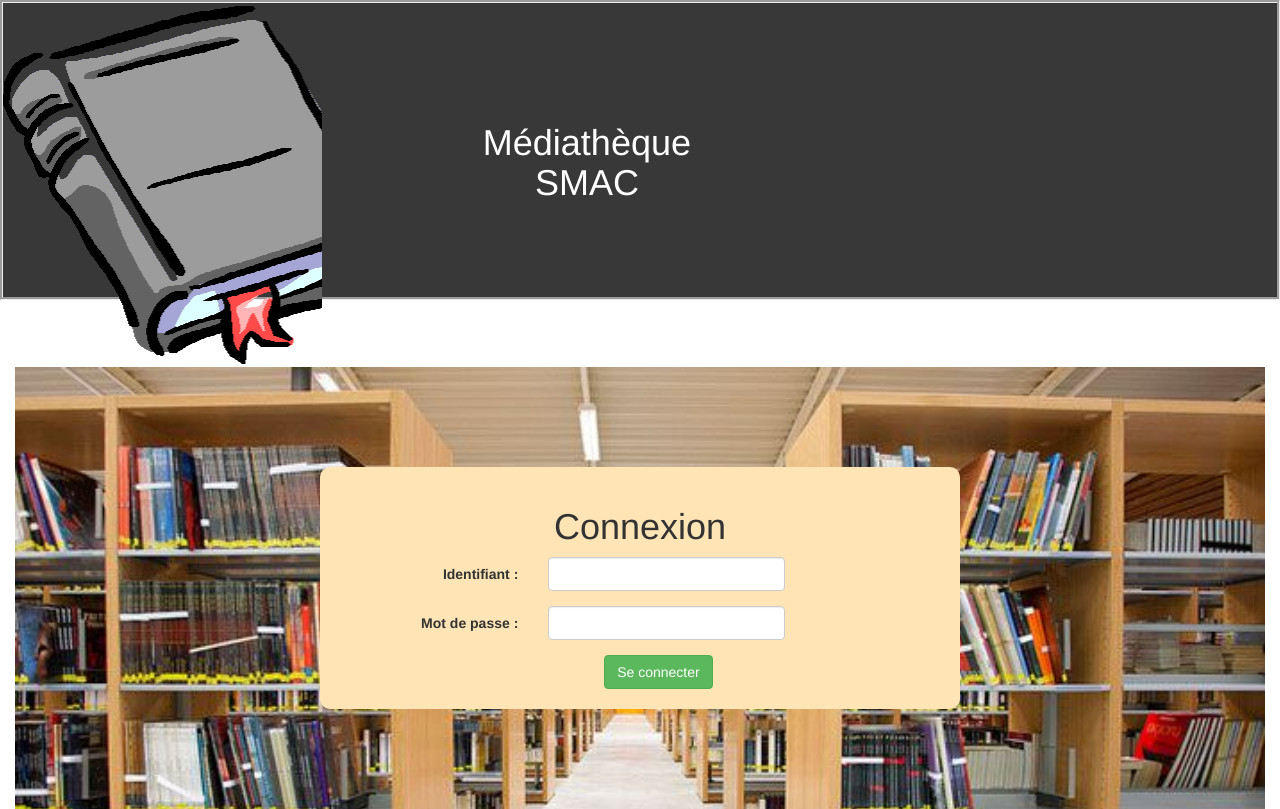
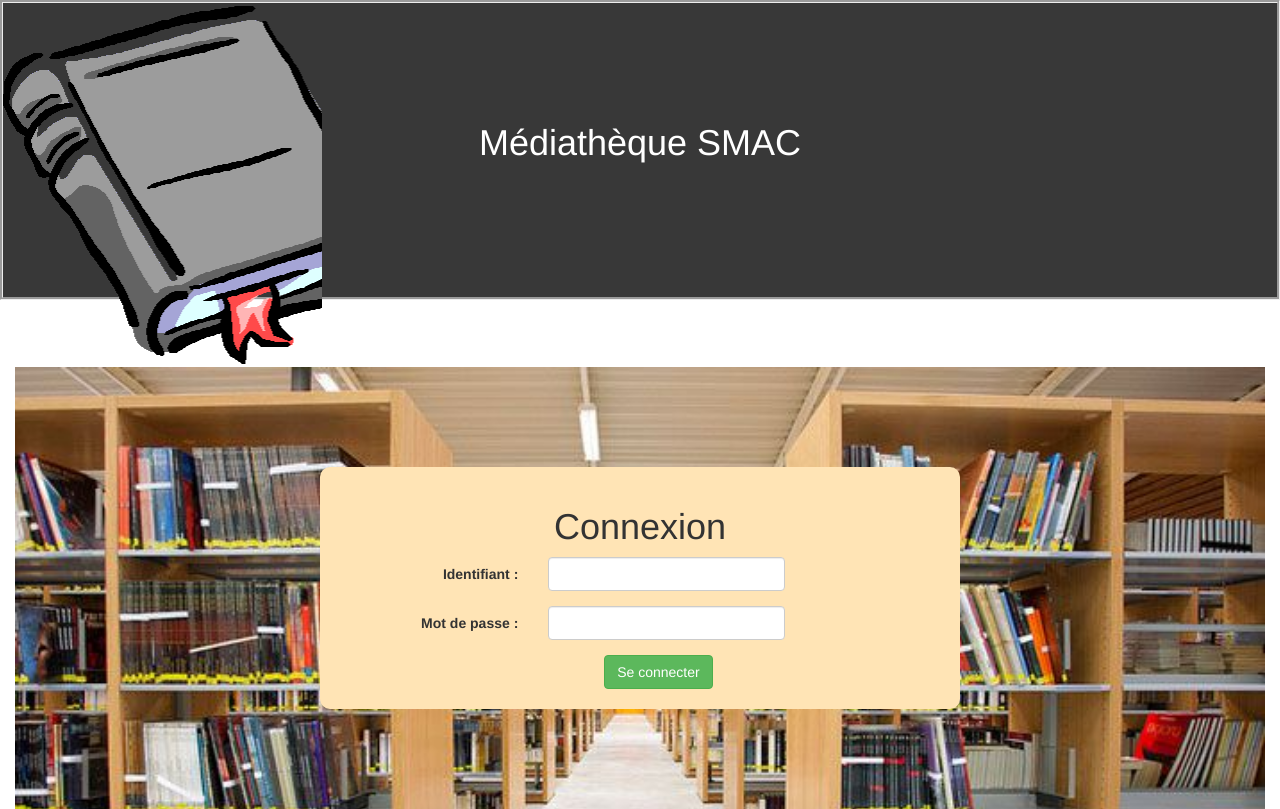
Before and after one commit to AdrienQuerol/MediaticSMAC, a plain HTML site: page maquette/login.html in a window 1280 px wide. Drawn offline with nearby package versions, Linux system fonts and the light colour scheme.

Commit message:
milieu titre dans login.html

```diff
--- a/maquette/login.html
+++ b/maquette/login.html
@@ -21,7 +21,7 @@
 
 		<section class="row enteteLogin">
 			<div class="logoLog col-md-3"></div>
-			<h1 class="col-md-3 col-md-offset-1 titLog text-center">
+			<h1 class="col-md-4 col-md-offset-1 titLog text-center">
 				M&eacute;diath&egrave;que SMAC</h1>
 		</section>
 	</header>
```
